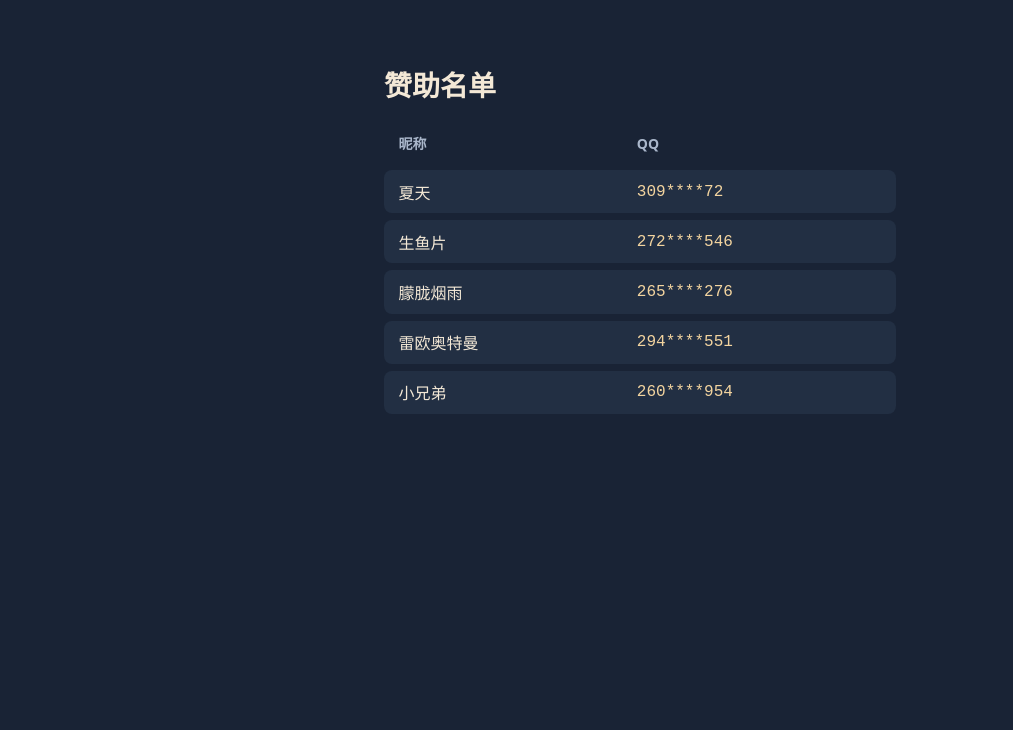
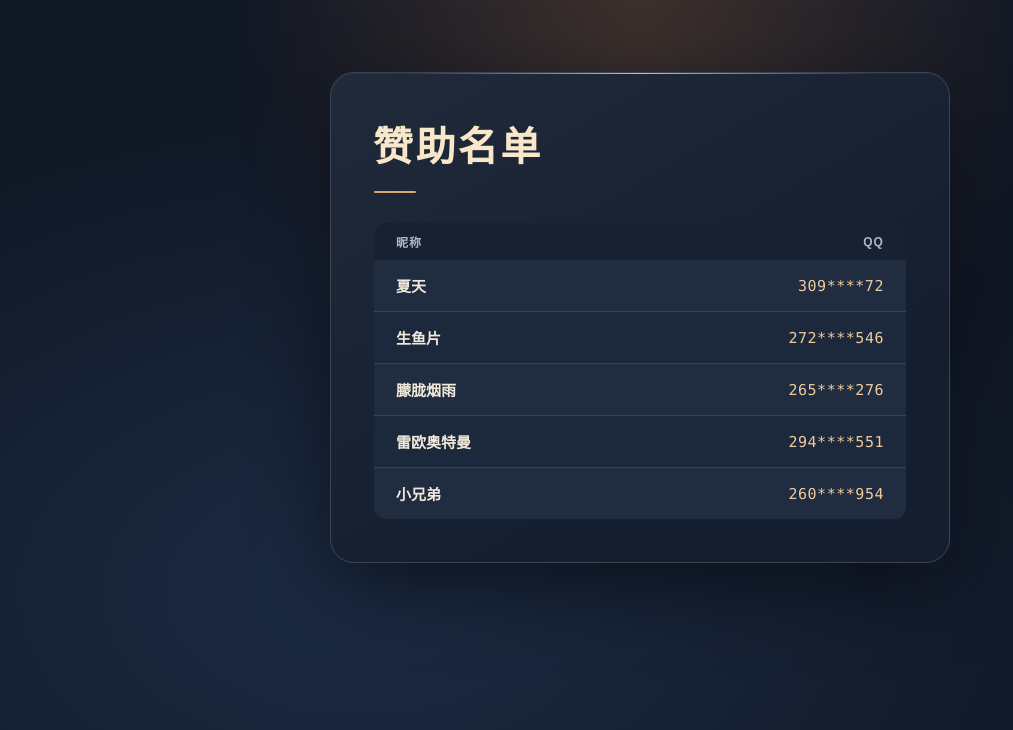
Before and after one commit to 1bit-monster7/bosspractice-sponsors, a plain HTML site: page index.html in a window 1280 px wide. Shown: the whole page, without its empty margins (0-1013 px from the left). Drawn offline with Linux system fonts and the light colour scheme.

Commit message:
Refine sponsor page and in-app layout

```diff
--- a/index.html
+++ b/index.html
@@ -5,30 +5,120 @@
 <meta name="viewport" content="width=device-width, initial-scale=1">
 <title>赞助名单 · BossPractice</title>
 <style>
-  :root { color-scheme: dark; background: #192335; color: #f3e8d6; font: 16px system-ui, sans-serif; }
-  main { max-width: 32rem; margin: 8vh auto; padding: 0 1rem; }
-  h1 { font-size: 1.75rem; margin-bottom: 0.8rem; }
-  table { width: 100%; border-spacing: 0 0.45rem; }
-  th, td { text-align: left; padding: 0.6rem 0.9rem; }
-  th { color: #aab7cb; font-size: 0.875rem; }
-  td { background: #222f43; }
-  td:first-child { border-radius: 0.5rem 0 0 0.5rem; }
-  td:last-child { border-radius: 0 0.5rem 0.5rem 0; color: #f3d49f; font-family: ui-monospace, monospace; }
+  body {
+    color: #f1e9da;
+    font-family: "Microsoft YaHei", "PingFang SC", sans-serif;
+  }
+  h1 {
+    margin-top: 6px;
+    margin-bottom: 17px;
+    color: #f4dbad;
+    font-size: 29px;
+    font-weight: 700;
+  }
+  table { border-width: 0; border-collapse: collapse; }
+  th, td { padding: 12px 15px; }
+  th {
+    background-color: #172132;
+    color: #aab9ce;
+    font-size: 12px;
+    font-weight: 600;
+  }
+  td {
+    background-color: #222f44;
+    color: #f1e9da;
+    font-size: 15px;
+    font-weight: 600;
+  }
+  tbody td { border-bottom: 1px solid #354259; }
+  .number {
+    color: #efcca0;
+    font-family: Consolas, "Courier New", monospace;
+    font-weight: 400;
+    white-space: nowrap;
+  }
+  @media (min-width: 0px) {
+    :root { color-scheme: dark; background: #101725; }
+    body {
+      min-height: 100vh;
+      margin: 0;
+      box-sizing: border-box;
+      padding: clamp(28px, 9vh, 112px) 20px 28px;
+      background:
+        radial-gradient(ellipse at 50% 0%, #3d302c 0%, transparent 45%),
+        radial-gradient(ellipse at 28% 74%, #1c2b43 0%, transparent 60%),
+        #101725;
+    }
+    .sheet {
+      position: relative;
+      box-sizing: border-box;
+      width: min(100%, 620px);
+      margin: auto;
+      padding: clamp(20px, 5vw, 42px);
+      border: 1px solid #3c4351;
+      border-radius: 24px;
+      background: linear-gradient(150deg, #202a3b, #151e2e 70%);
+      box-shadow: 0 26px 72px #070b13a8, inset 0 1px #ffffff09;
+    }
+    .sheet::before {
+      content: "";
+      position: absolute;
+      top: 0;
+      left: 12%;
+      right: 12%;
+      height: 1px;
+      background: linear-gradient(90deg, transparent, #e1ba7a, transparent);
+    }
+    h1 {
+      position: relative;
+      margin: 0 0 29px;
+      padding: 0 0 20px;
+      font-size: clamp(27px, 6vw, 40px);
+      letter-spacing: .06em;
+      color: #f8e7c9;
+    }
+    h1::after {
+      content: "";
+      position: absolute;
+      bottom: 0;
+      left: 1px;
+      width: 42px;
+      height: 2px;
+      border-radius: 2px;
+      background: #d7aa6b;
+    }
+    table {
+      border: 1px solid #39465c;
+      border-spacing: 0;
+      border-radius: 13px;
+      overflow: hidden;
+      font-variant-numeric: tabular-nums;
+    }
+    th, td { padding: 0 clamp(12px, 3.2vw, 22px); }
+    th { height: 37px; letter-spacing: .09em; }
+    td { height: 51px; background-color: #202c40; }
+    tbody tr + tr td { border-top: 1px solid #354259; }
+    tbody tr:nth-child(even) td { background-color: #1c283b; }
+    tbody td { border-bottom: 0; }
+    .number { letter-spacing: .035em; }
+  }
 </style>
 </head>
 <body>
-<main>
+<div class="sheet">
   <h1>赞助名单</h1>
-  <table>
-    <thead><tr><th scope="col">昵称</th><th scope="col">QQ</th></tr></thead>
+  <table width="100%" border="0" cellspacing="0" cellpadding="12">
+    <thead>
+      <tr><th scope="col" align="left" width="62%">昵称</th><th scope="col" align="right">QQ</th></tr>
+    </thead>
     <tbody>
-    <tr><td>夏天</td><td>309****72</td></tr>
-    <tr><td>生鱼片</td><td>272****546</td></tr>
-    <tr><td>朦胧烟雨</td><td>265****276</td></tr>
-    <tr><td>雷欧奥特曼</td><td>294****551</td></tr>
-    <tr><td>小兄弟</td><td>260****954</td></tr>
+        <tr><td>夏天</td><td class="number" align="right">309****72</td></tr>
+        <tr><td>生鱼片</td><td class="number" align="right">272****546</td></tr>
+        <tr><td>朦胧烟雨</td><td class="number" align="right">265****276</td></tr>
+        <tr><td>雷欧奥特曼</td><td class="number" align="right">294****551</td></tr>
+        <tr><td>小兄弟</td><td class="number" align="right">260****954</td></tr>
     </tbody>
   </table>
-</main>
+</div>
 </body>
 </html>
```
